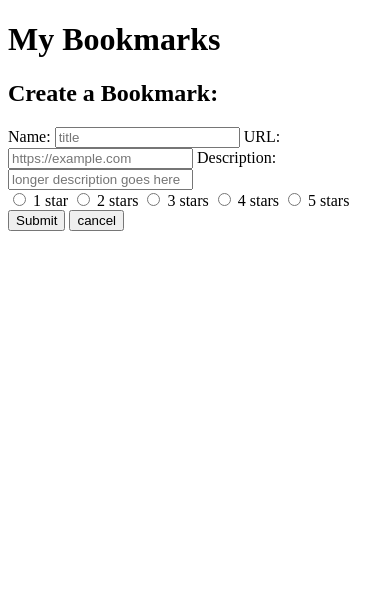
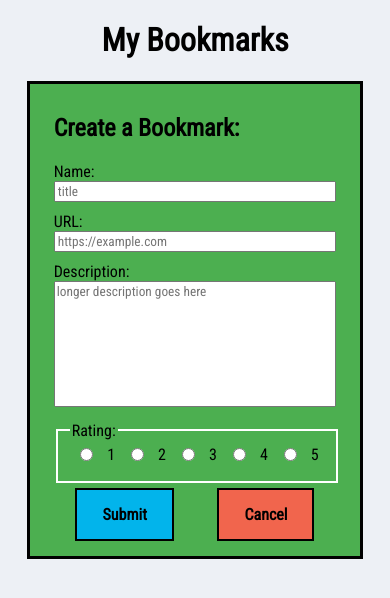
Before and after one commit to thinkful-ei-narwhal/cesar-bookmarks-app, a website built with webpack: page src/index.html in a window 390 px wide. Both pictures are taken after a click on the button "ADD BOOKMARK". Built offline with nearby package versions, Linux system fonts and the light colour scheme; no server answers.

Commit message:
added css for mobile view

```diff
--- a/src/index.html
+++ b/src/index.html
@@ -5,6 +5,7 @@
   <meta name="viewport" content="width=device-width, initial-scale=1.0">
   <meta http-equiv="X-UA-Compatible" content="ie=edge">
   <link rel="stylesheet" href="https://cdnjs.cloudflare.com/ajax/libs/font-awesome/4.7.0/css/font-awesome.min.css">
+  <link href="https://fonts.googleapis.com/css?family=Roboto+Condensed&display=swap" rel="stylesheet">
   <title>Bookmarks App Project</title>
 </head>
 <body>
--- a/src/scripts/bookmarks.js
+++ b/src/scripts/bookmarks.js
@@ -7,7 +7,8 @@ const generateBookmarkControls = function() {
 
     if (!store.adding) {
         createBookmarkView = `
-        <button class="add-button toogle button"><span>ADD BOOKMARK</span></button>
+        <section class= "button-controls">
+        <button class="add-button toogle button">ADD BOOKMARK</button>
         <select>
             <option selected disabled>Minimum Rating</option>
             <option value="1">1</option>
@@ -16,31 +17,40 @@ const generateBookmarkControls = function() {
             <option value="4">4</option>
             <option value="5">5</option>
         </select>
+        </section>
       `;
     }else{
         createBookmarkView = `
         <form class="createNew-form" name="createNew-form">
             <h2>Create a Bookmark:</h2>
             <label for="title">Name:</label>
+            <br>
             <input type="text" id="title" name="title" class="title" placeholder="title">
+            <br>
             <label for="url">URL:</label>
+            <br>
             <input type="text" id="url" name="url" class="url" placeholder="https://example.com">
+            <br>
             <label for="description">Description:</label>
-            <input type="text" id="description" name="desc" placeholder="longer description goes here">
-            <section class="rate">
+            <br>
+            <textarea name="desc" rows="8" cols="30" id="description" name="desc" placeholder="longer description goes here"></textarea>
+            <fieldset class="rate">
+            <legend>Rating:</legend>
             <input type="radio" id="star1" name="rating" class="rating" value="1" />
-            <label for="star1" title="text">1 star</label>
+            <label for="star1" title="text">1</label>
             <input type="radio" id="star2" name="rating" class="rating" value="2" />
-            <label for="star2" title="text">2 stars</label>
+            <label for="star2" title="text">2</label>
             <input type="radio" id="star3" name="rating" class="rating" value="3" />
-            <label for="star3" title="text">3 stars</label>
+            <label for="star3" title="text">3</label>
             <input type="radio" id="star4" name="rating" class="rating" value="4" />
-            <label for="star4" title="text">4 stars</label>
+            <label for="star4" title="text">4</label>
             <input type="radio" id="star5" name="rating" class="rating" value="5" />
-            <label for="star5" title="text">5 stars</label>
+            <label for="star5" title="text">5</label>
+            </fieldset>
+            <section class= "button-controls">
+            <button type= "submit" class="submit-button button">Submit</button>
+            <button class="cancel-button toogle button">Cancel</button>
             </section>
-            <button type= "submit" class="submit-button button">Submit</button>
-            <button class="cancel-button toogle button"><span>cancel</span></button>
         </form>
       `;
     }
@@ -127,6 +137,7 @@ const generateBookmarkControls = function() {
       event.preventDefault();
       store.toggleAddBookmark();
       let objectString=$('.createNew-form').serializeJson()
+      console.log(objectString);
       api.createItem(objectString)
         .then((objectString) => {
           store.addItem(objectString);
@@ -168,7 +179,6 @@ const generateBookmarkControls = function() {
     }
   });
 
-
   const bindEventListeners = function() {
     handleCreateBookmarkView();
     handleExpandingBookmark();
--- a/src/scripts/index.js
+++ b/src/scripts/index.js
@@ -5,8 +5,6 @@ import store from "./store";
 import api from './api';
 
 function main() {
-  // console.log('DOM is loaded');
-
   api.getItems()
   .then((items) => {
     items.forEach((item) => store.addItem(item));
--- a/src/scripts/store.js
+++ b/src/scripts/store.js
@@ -2,6 +2,7 @@ const bookmarks = [];
 const filter= 0;
 const adding = false;
 const error= null;
+
 function toggleAddBookmark() {
     this.adding = !this.adding;
   }
@@ -27,7 +28,6 @@ function SelectFilter(rating) {
   this.filter=rating;
   }
 
-
  export default {
     toggleAddBookmark,
     findAndDelete,
--- a/src/styles/index.css
+++ b/src/styles/index.css
@@ -1,25 +1,109 @@
 * {
     box-sizing: border-box;
+    font-family: 'Roboto Condensed', sans-serif;
   }
 
 p{
     color: red;
 }
 
-li{
-    list-style-type:none;
+form .button {
+    border: solid 2px;
+    color: black;
+    font-weight: bold;
+    padding: 15px 25px;
+    text-align: center;
+    font-size: 16px;
+}
+
+.bookmarkControls .button, select {
+    border: solid 2px;
+    color: black;
+    font-weight: bold;
+    text-align: center;
+    font-size: 16px;
+}
+
+.add-button, select, .submit-button{
+    background-color: rgb(2, 180, 235);
+}
+
+.cancel-button{
+    background-color: rgb(241, 101, 77);
 }
 
 li{
     list-style-type:none;
     border: 1px solid black;
-    padding: 0px;
+    border-radius: 10px;
     width: 90%;
+}
+
+
+body{
+    background-color: #edf0f5;
+}
+
+h1{
+    text-align: center;
+}
+
+input, textarea{
+    margin-bottom:10px;
+}
+
+.bookmarkControls{
+    border: 3px solid black;
+    padding: 10px 24px; /* Some padding */
+    background-color: #4CAF50;
+    width: 90%;
+    margin-right: auto;
+    margin-left: auto;
+    align-content: center;
+}
+
+.button-controls{
+    display: flex;
+    justify-content:space-around;
+    margin-right: auto;
+    margin-left: auto;
+}
+
+button, select{
+    margin: 5px;
+    padding: 5px;
+}
+
+.title, .url, #description, fieldset{
+    width: 100%;
+}
+
+fieldset{
+    border:2px solid white;
+    display: flex;
+    justify-content: space-around;
+}
+
+textarea {
+    resize: none;
+}
+
+.bookmark{
+    margin-top: 20px;
+    word-wrap: break-word;
+}
+
+ul {
+    display: flex;
+    flex-direction:column;
+    align-items: center;
+    padding: 10px;
 }
 
 .expand-button {
     background-color: #4CAF50; /* Green background */
     border: none; /* Green border */
+    border-radius: 10px 10px 0px 0px;
     color: white; /* White text */
     padding: 10px 24px; /* Some padding */
     margin: 0;
@@ -35,3 +119,5 @@ li{
 .checked {
     color: orange;
 }
+
+/* viewport change after 400px */
```
